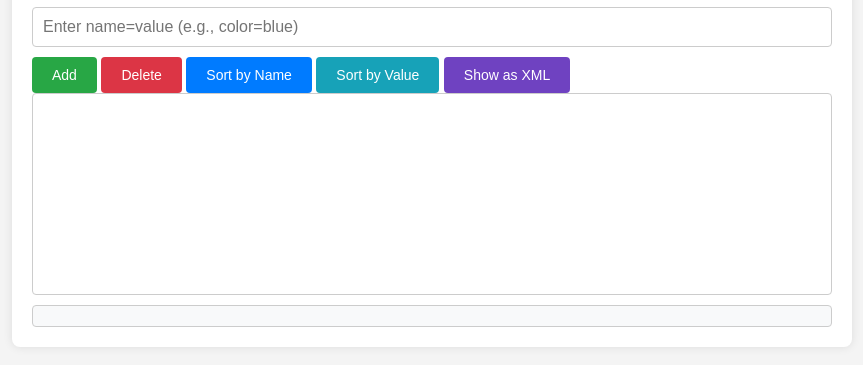
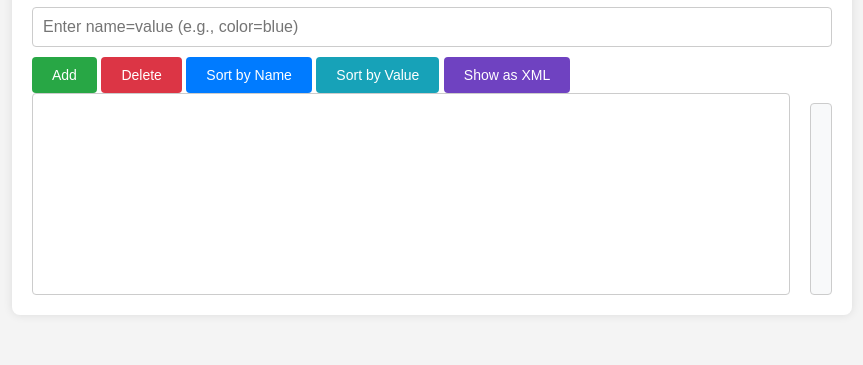
Before and after one commit to MazzDann/Pairs, a plain HTML site: page index.html in a window 1280 px wide. Shown: the part 143-508 px from the top of the page, without its empty margins (208-1071 px from the left). Drawn offline with nearby package versions, Linux system fonts and the light colour scheme.

Commit message:
XML is pretier
and enter now autopresses Add

```diff
--- a/S.css
+++ b/S.css
@@ -100,3 +100,9 @@ s {
     white-space: pre-wrap;
     font-family: monospace;
 }
+
+
+.content-section {
+    display: flex;
+    gap: 20px;
+}
--- a/index.html
+++ b/index.html
@@ -22,8 +22,10 @@
             <button id="sortByValue">Sort by Value</button>
             <button id="showXml">Show as XML</button>
         </div>
-        <select multiple id="pairList" size="10" ></select>
-        <div class="xml-output" id="xmlOutput"></div>
+        <div class="content-section">
+            <select multiple id="pairList" size="10" aria-label="List of name/value pairs"></select>
+            <div class="xml-output" id="xmlOutput"></div>
+        </div>
     </div>
 </body>
 </html>
--- a/my_script.js
+++ b/my_script.js
@@ -62,4 +62,9 @@ jQuery(document).ready(function () {
         xml += '</pairs>';
         $('#xmlOutput').text(xml);
     });
+    $('#pairInput').keypress(function (e) {
+        if (e.which === 13) {
+            $('#addButton').click();
+        }
+    });
 })
```
